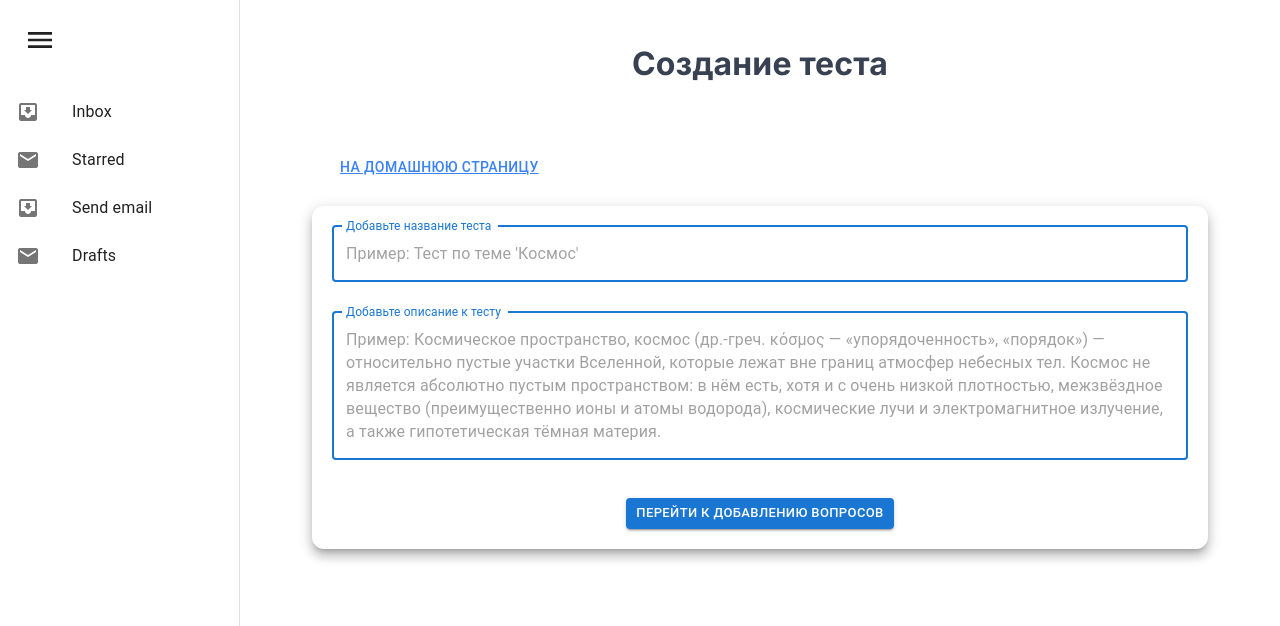
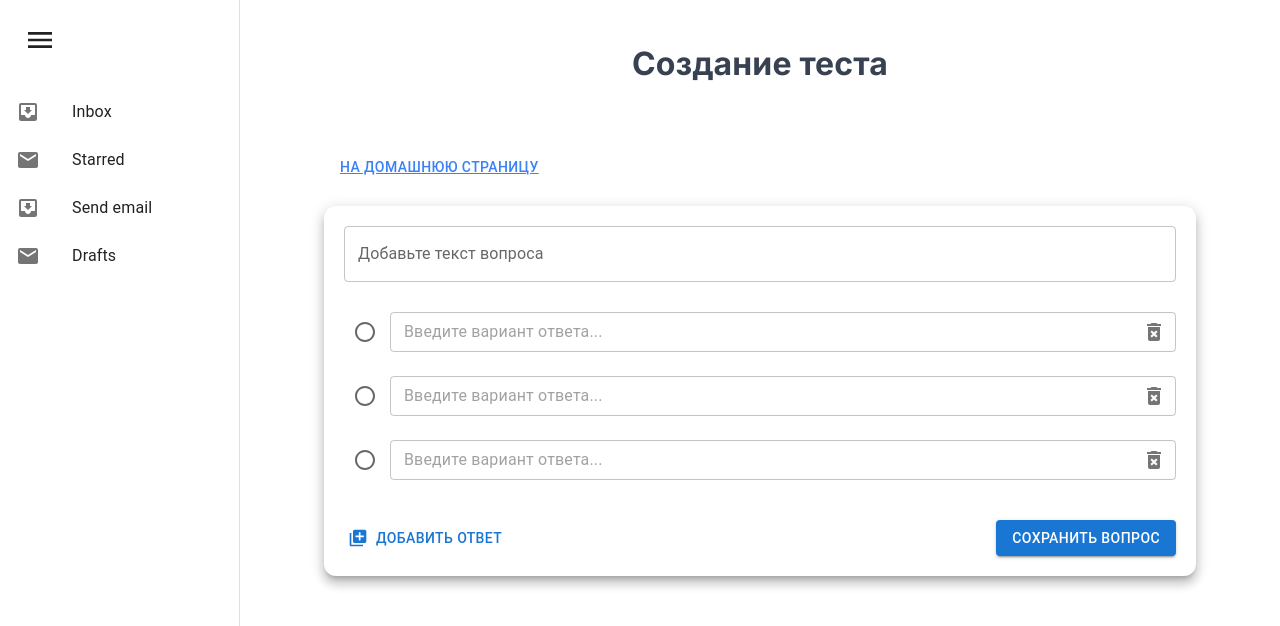
Before and after one commit to SirPeace/quizerland-v2-front, a Next.js app: page /create-quiz in a window 1280 px wide. Shown: the top 626 px of the page. Built offline with nearby package versions, Linux system fonts and the light colour scheme.

Commit message:
- добавил возможность удалять и добавлять поле ответа на странице создания теста !- есть ошибка удаления текста поля input

```diff
--- a/src/components/CreateQuiz/CreateQuiz.tsx
+++ b/src/components/CreateQuiz/CreateQuiz.tsx
@@ -112,9 +112,9 @@ const CreateQuiz = (): JSX.Element => {
             <h1 className="pb-10 pt-10 mt-0 text-center">Создание теста</h1>
 
             <GoToHomePageButton />
-            {/* <QuizQuestionForm /> */}
+            <QuizQuestionForm />
 
-            <QuizDescriptionForm />
+            {/* <QuizDescriptionForm /> */}
           </div>
         </Box>
       </Box>
--- a/src/components/CreateQuiz/QuizQuestionForm/QuizQuestionForm.tsx
+++ b/src/components/CreateQuiz/QuizQuestionForm/QuizQuestionForm.tsx
@@ -2,13 +2,17 @@
 
 import { zodResolver } from '@hookform/resolvers/zod'
 import AddToPhotosIcon from '@mui/icons-material/AddToPhotos'
+import DeleteForeverIcon from '@mui/icons-material/DeleteForever'
 import { Box, Button, Card, TextField, Radio } from '@mui/material'
 
+import IconButton from '@mui/material/IconButton'
+import InputAdornment from '@mui/material/InputAdornment'
 import { useContext, useState } from 'react'
 
 import { useForm } from 'react-hook-form'
 
-import { useAppSelector } from '@/redux/reduxHooks'
+import { addNewAnswer, deleteAnswer } from '@/redux/createQuiz/createQuizSlice'
+import { useAppDispatch, useAppSelector } from '@/redux/reduxHooks'
 
 import CreateQuizContext from '../context'
 import { questionSchema, type TQuestionSchema } from '../types'
@@ -18,15 +22,6 @@ import { questionSchema, type TQuestionSchema } from '../types'
 import type { SubmitHandler } from 'react-hook-form'
 
 const QuizQuestionForm = (): JSX.Element => {
-  const { activeTab } = useContext(CreateQuizContext)
-
-  const activeQuestion = useAppSelector(({ createQuizState }) =>
-    createQuizState.questions.find(q => q.id === activeTab),
-  )
-  const answers = activeQuestion?.answers
-
-  const [selected, setSelected] = useState<number | null>(null)
-
   const {
     register,
     handleSubmit,
@@ -35,6 +30,19 @@ const QuizQuestionForm = (): JSX.Element => {
   } = useForm<TQuestionSchema>({
     resolver: zodResolver(questionSchema),
   })
+
+  const [selected, setSelected] = useState<number | null>(null)
+
+  const dispatch = useAppDispatch()
+
+  const { activeTab } = useContext(CreateQuizContext)
+
+  const activeQuestion = useAppSelector(({ createQuizState }) =>
+    createQuizState.questions.find(q => q.id === activeTab),
+  )
+  const answers = activeQuestion?.answers
+
+  const lastAnswerId = Number(answers?.at(-1)?.id)
 
   const onSubmit: SubmitHandler<TQuestionSchema> = async (
     data,
@@ -79,6 +87,19 @@ const QuizQuestionForm = (): JSX.Element => {
                 fullWidth
                 size="small"
                 error={errors.answers?.[i] !== undefined}
+                InputProps={{
+                  endAdornment: (
+                    <InputAdornment position="end">
+                      <IconButton
+                        aria-label="toggle password visibility"
+                        onClick={() => dispatch(deleteAnswer(answer.id))}
+                        edge="end"
+                      >
+                        {<DeleteForeverIcon />}
+                      </IconButton>
+                    </InputAdornment>
+                  ),
+                }}
               />
             </div>
 
@@ -91,7 +112,14 @@ const QuizQuestionForm = (): JSX.Element => {
         ))}
 
         <div className="flex justify-between mt-6">
-          <Button variant="text" type="button" startIcon={<AddToPhotosIcon />}>
+          <Button
+            variant="text"
+            type="button"
+            startIcon={<AddToPhotosIcon />}
+            onClick={() =>
+              dispatch(addNewAnswer({ id: lastAnswerId + 1, text: '' }))
+            }
+          >
             Добавить ответ
           </Button>
           <Button variant="contained" type="submit" disabled={isSubmitting}>
--- a/src/redux/createQuiz/createQuizSlice.ts
+++ b/src/redux/createQuiz/createQuizSlice.ts
@@ -1,6 +1,8 @@
 import { createSlice } from '@reduxjs/toolkit'
 
 import createQuizState from './initialState'
+
+import type { IAnswerTemplate } from './types'
 
 import type { PayloadAction } from '@reduxjs/toolkit'
 
@@ -8,10 +10,21 @@ const createQuizSlice = createSlice({
   name: 'createQuiz',
   initialState: createQuizState,
   reducers: {
-    setSelectedQuestion: (state, action: PayloadAction<number>) => {},
+    addNewAnswer: (state, action: PayloadAction<IAnswerTemplate>) => {
+      const currentQuestion = state.questions.at(0)
+      const answers = currentQuestion?.answers
+      answers?.push(action.payload)
+    },
+    deleteAnswer: (state, action: PayloadAction<number>) => {
+      const currentQuestion = state.questions.at(0)
+      if (currentQuestion === undefined) return
+      currentQuestion.answers = currentQuestion?.answers?.filter(
+        answer => answer.id !== action.payload,
+      )
+    },
   },
 })
 
-export const { setSelectedQuestion } = createQuizSlice.actions
+export const { addNewAnswer, deleteAnswer } = createQuizSlice.actions
 
 export default createQuizSlice.reducer
--- a/src/redux/createQuiz/types.ts
+++ b/src/redux/createQuiz/types.ts
@@ -1,10 +1,10 @@
 export interface ICreateQuizState {
   title: string
   description: string
-  questions: IQuestion[]
+  questions: IQuestionTemplate[]
 }
 
-export interface IQuestion {
+export interface IQuestionTemplate {
   id: number
   text: string
   correctAnswerId?: number
```
